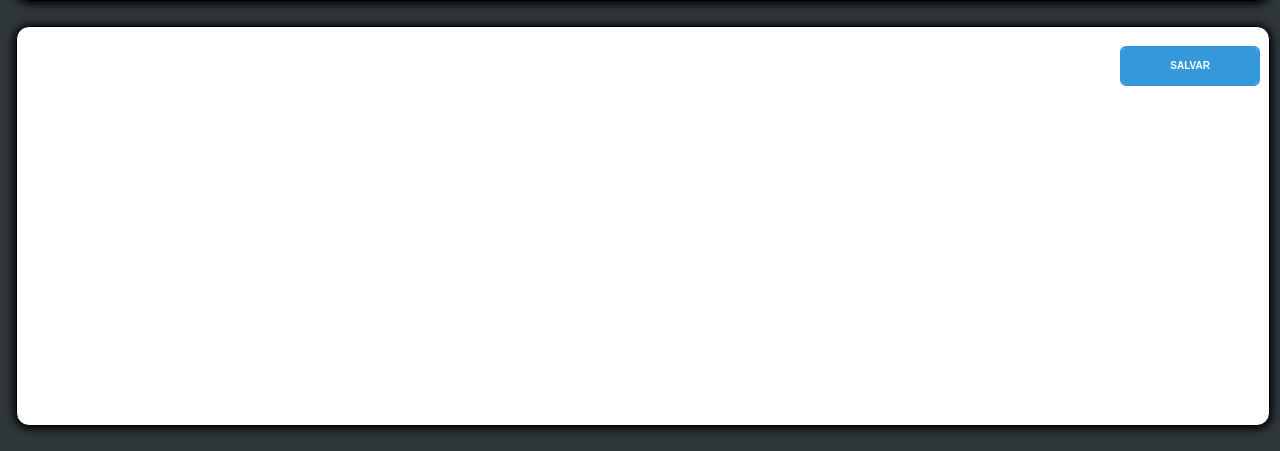
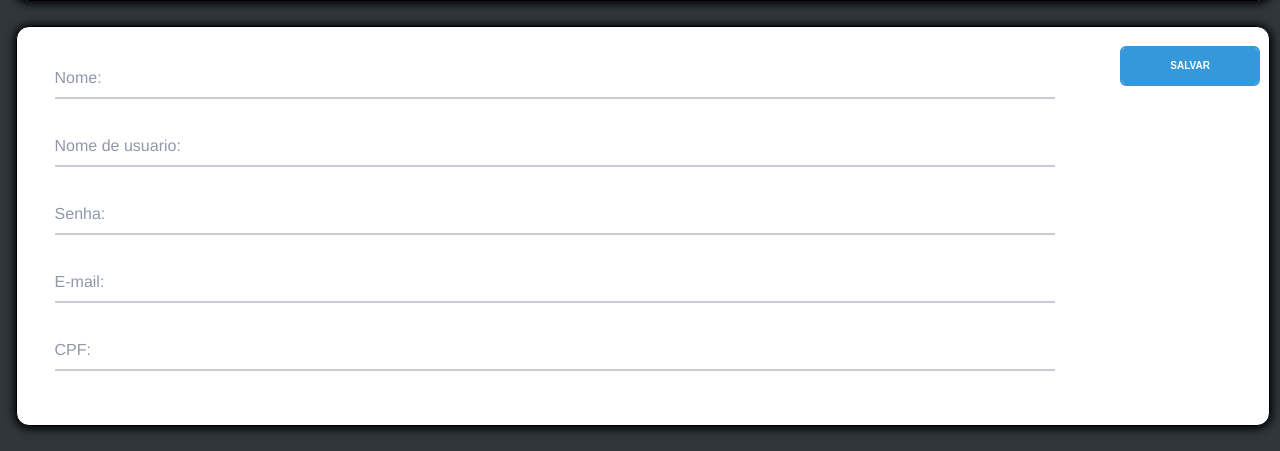
Before and after one commit to gabrielsdiogo/gym_project, a PHP site: page /admin/addUsuario.php in a window 1280 px wide. Shown: the part 454-905 px from the top of the page. Run offline with PHP 8.4, Linux system fonts and the light colour scheme; data that the repository does not hold is empty; some libraries are stand-ins or nearby versions.

```diff
--- a/admin/addUsuario.php
+++ b/admin/addUsuario.php
@@ -62,9 +62,47 @@
           <?php endwhile ?>
         </table>
       </div>
+
       <button class="btnn third">Salvar</button>
+
       <div class="conteudo">
+      <form class="frmuseradd">
+          <label for="inp" class="inp">
+            <input type="text" name="txtNome" id="inp" placeholder="&nbsp;" />
+            <span class="labe">Nome:</span>
+            <span class="border"></span>
+          </label>
+          <br /><br />
 
+          <label for="inp" class="inp">
+            <input type="text" name="txtUser" id="inp" placeholder="&nbsp;" />
+            <span class="labe">Nome de usuario:</span>
+            <span class="border"></span>
+          </label>
+          <br />
+          <br />
+          <label for="inp" class="inp">
+            <input type="text" name="txtSenha" id="inp" placeholder="&nbsp;" />
+            <span class="labe">Senha:</span>
+            <span class="border"></span>
+          </label>
+          <br />
+          <br />
+          <label for="inp" class="inp">
+            <input type="text" name="txtEmail" id="inp" placeholder="&nbsp;" />
+            <span class="labe">E-mail:</span>
+            <span class="border"></span>
+          </label>
+          <br />
+          <br />
+          <label for="inp" class="inp">
+            <input type="text" name="txtCpf" id="txtCpf" placeholder="&nbsp;" />
+            <span class="labe">CPF:</span>
+            <span class="border"></span>
+          </label>
+          <br />
+          <br />
+      </form>
 
       </div>
     </section>
```
